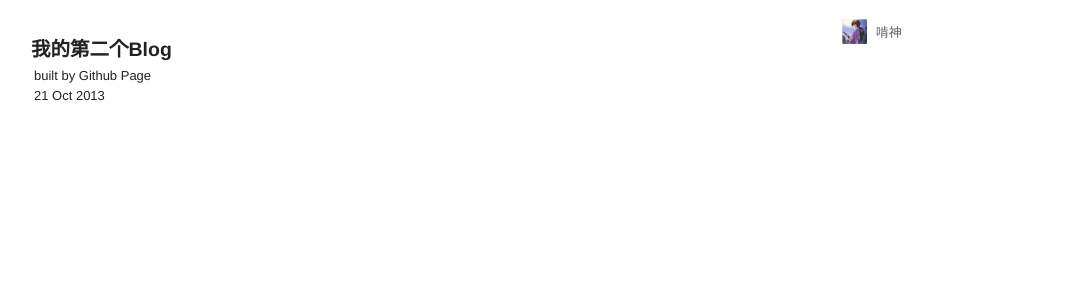
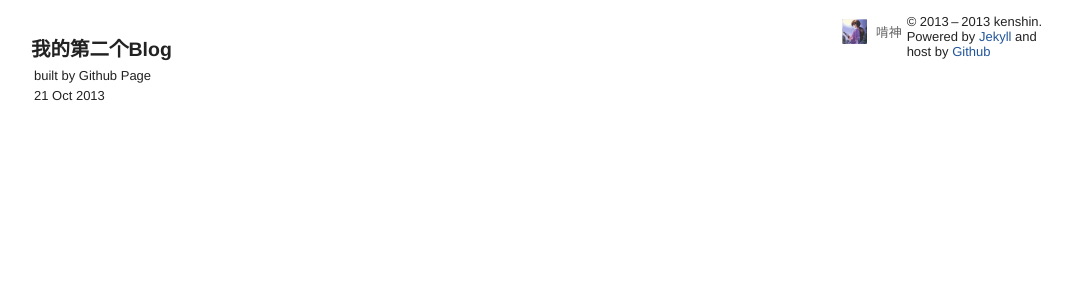
Before and after one commit to kenshinlin/archives, a Jekyll site: the page built from _posts/2013-10-21-secndPost.html, in a window 1280 px wide. Shown: the top 300 px of the page, without its empty margins (107-1179 px from the left). Built offline with Jekyll 4.4.1, drawn with Linux system fonts in a browser that asks for light colours; comment, search, counter and statistics services are not loaded.

Commit message:
Update sketch.html

```diff
--- a/_layouts/sketch.html
+++ b/_layouts/sketch.html
@@ -43,6 +43,8 @@
                 </div>
 {% if page.isindex %}
 {% else %}
+<p class="copyright">© 2013 – 2013 kenshin. Powered by <a href="https://github.com/mojombo/jekyll">Jekyll</a> and host by <a href="https://github.com/yuguo">Github</a>
+</p>
 <!-- JiaThis Button BEGIN -->
 <script type="text/javascript">
 var jiathis_config = {data_track_clickback:'true'};
```
